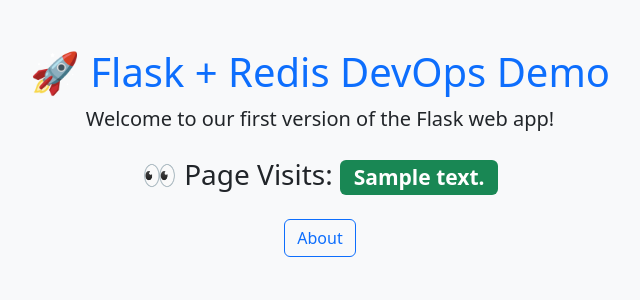
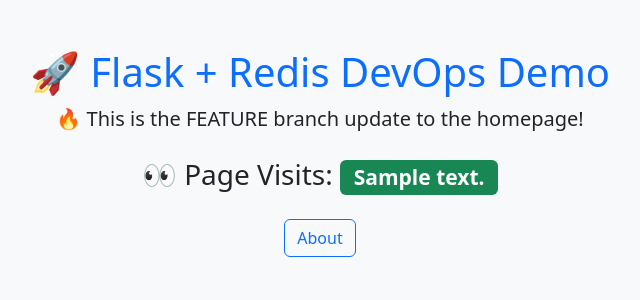
Before and after one commit to shawwwwwwwwwwty/flask-devops-demo, a Flask app: template templates/home.html in a window 1280 px wide. Shown: the top 300 px of the page, without its empty margins (320-960 px from the left). Run offline with Flask 3, Linux system fonts and the light colour scheme; the template is opened without the code that fills it: most values are stand-ins (such as "Sample title", 1, 10 or a date in 2020).

Commit message:
Feature: updated homepage text

```diff
--- a/templates/home.html
+++ b/templates/home.html
@@ -7,7 +7,7 @@
 <body class="bg-light text-center">
     <div class="container mt-5">
         <h1 class="text-primary">🚀 Flask + Redis DevOps Demo</h1>
-        <p class="lead">Welcome to our first version of the Flask web app!</p>
+        <p class="lead">🔥 This is the FEATURE branch update to the homepage!</p>
         <h3 class="mt-4">👀 Page Visits: <span class="badge bg-success">{{ visits }}</span></h3>
         <a href="/about" class="btn btn-outline-primary mt-3">About</a>
     </div>
```
